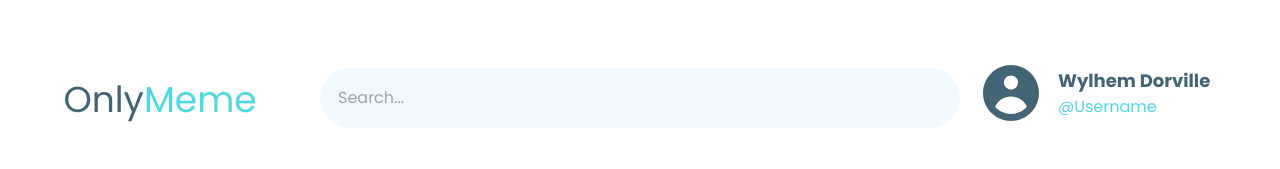
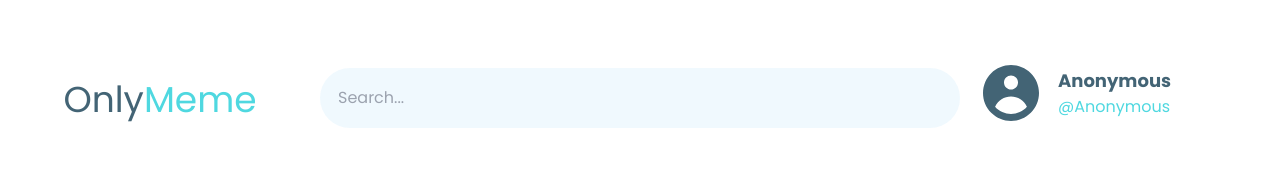
Before and after one commit to Mataillade/only-meme, an Angular app: page /home/feed in a window 1280 px wide. Shown: the top 169 px of the page. Built offline with nearby package versions, Linux system fonts and the light colour scheme.

Commit message:
profil update on home page

```diff
--- a/src/app/components/profile/profile.component.html
+++ b/src/app/components/profile/profile.component.html
@@ -1,7 +1,7 @@
 <div class="flex flex-row gap-x-3 items-center">
     <img src="assets/profile.svg" alt="logo" width="70px" class="">
     <div class="flex flex-col">
-      <span class="font-bold text-lg text-secondary">Wylhem Dorville</span>
-      <span class="text-primary">@Username</span>
+      <span class="font-bold text-lg text-secondary">{{name}}</span>
+      <span class="text-primary">@{{name}}</span>
     </div>
 </div>
--- a/src/app/components/profile/profile.component.ts
+++ b/src/app/components/profile/profile.component.ts
@@ -1,4 +1,5 @@
 import { Component } from '@angular/core';
+import {CookieService} from "../../service/cookie/cookie.service";
 
 @Component({
   selector: 'app-profile',
@@ -6,5 +7,14 @@ import { Component } from '@angular/core';
   styleUrls: ['./profile.component.css']
 })
 export class ProfileComponent {
+  name : string;
 
+  constructor(cookieService: CookieService) {
+    let cookieName = cookieService.getCookie("user");
+    if (cookieName == null) {
+      this.name = "Anonymous";
+    } else {
+      this.name = cookieName;
+    }
+  }
 }
```
